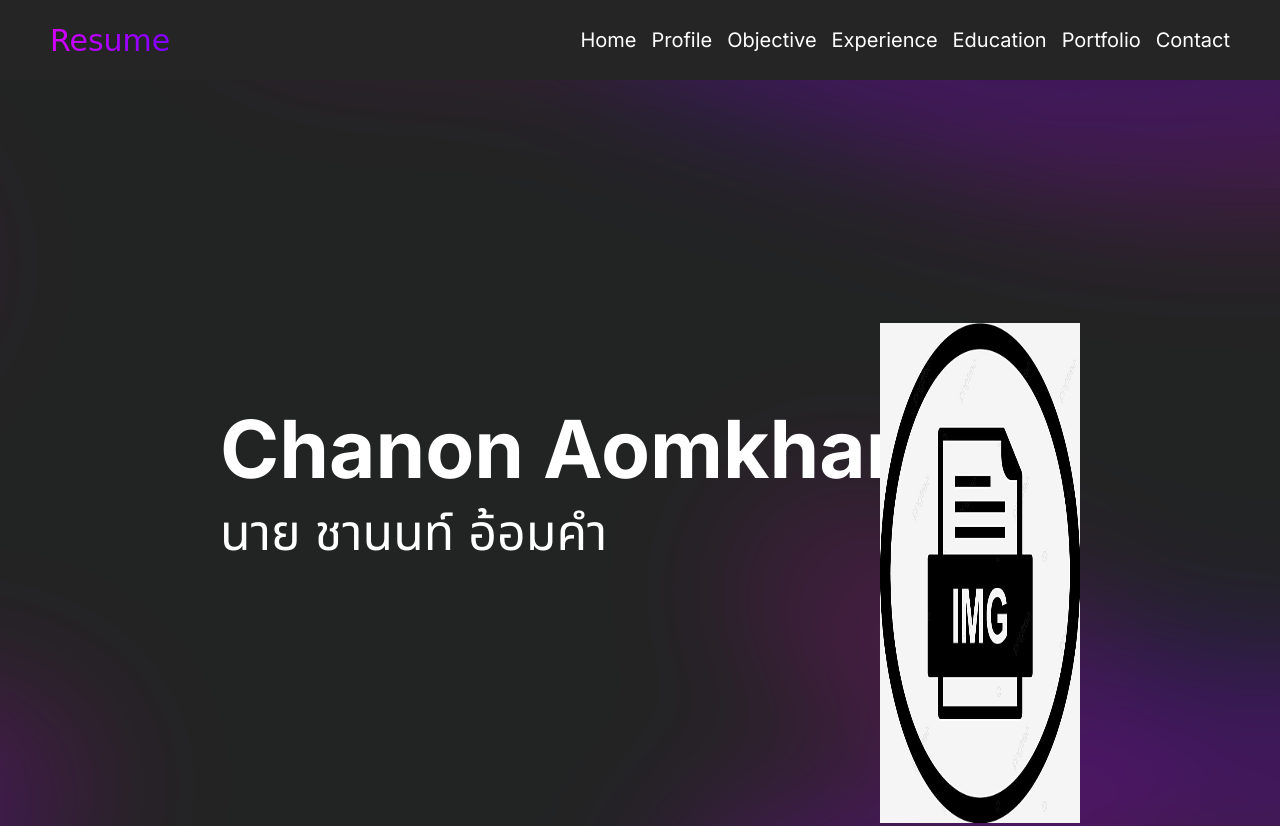
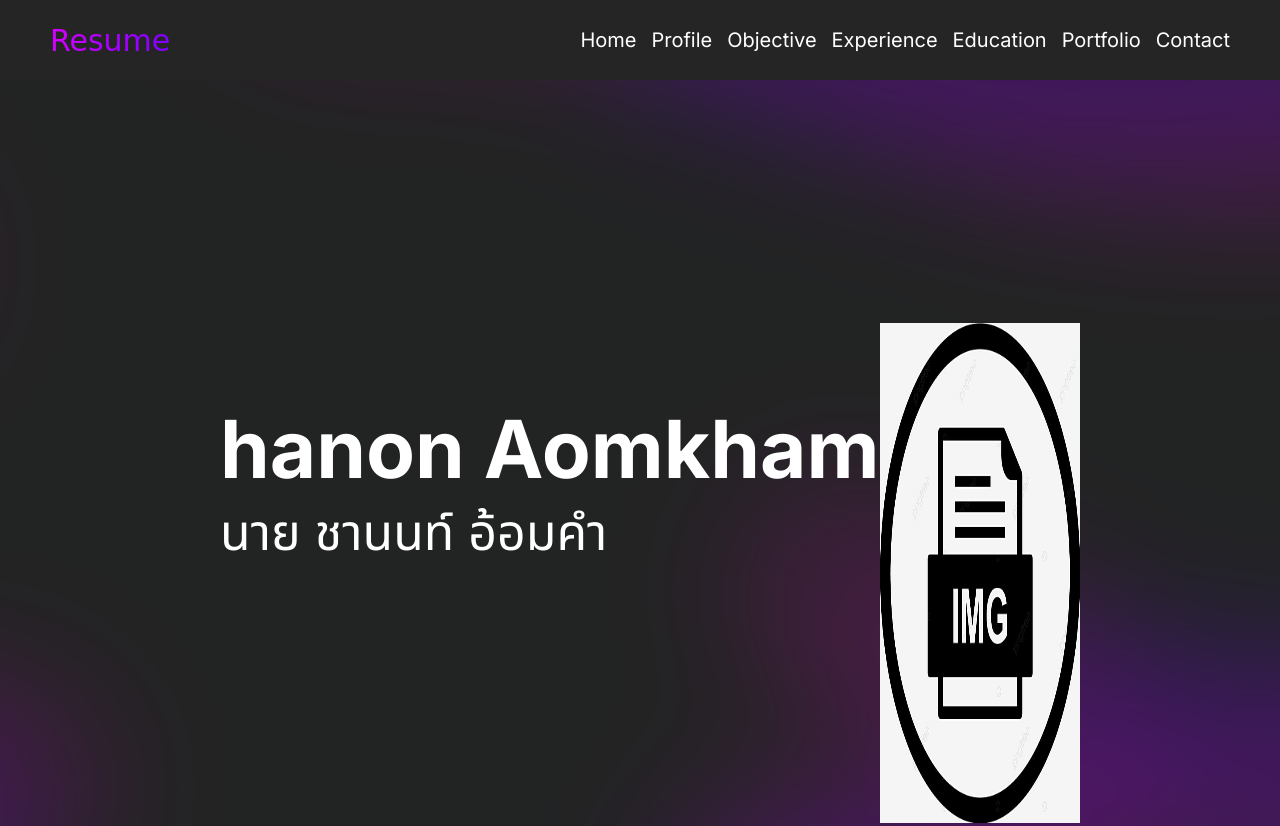
Before and after one commit to non022545/resume_chanon, a plain HTML site: page index.html in a window 1280 px wide. Shown: the top 826 px of the page. Drawn offline with Linux system fonts and the light colour scheme; a web font is replaced by a local one.

Commit message:
Update index.html
fds

```diff
--- a/index.html
+++ b/index.html
@@ -56,7 +56,7 @@
     <div class="conthome">
       <div class="contname">
         <div class="engname">
-          Chanon Aomkham
+          hanon Aomkham
         </div>
         <div class="thname">
           นาย ชานนท์ อ้อมคำ
```
